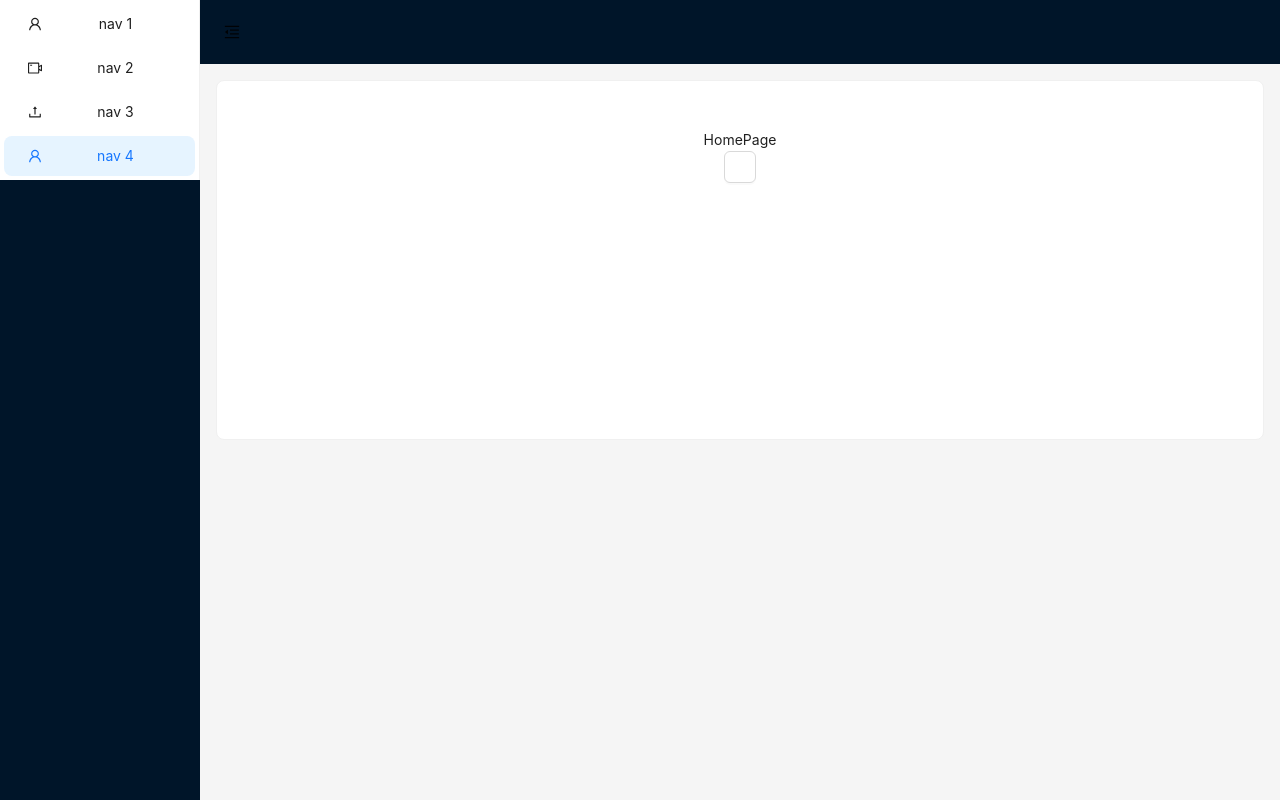
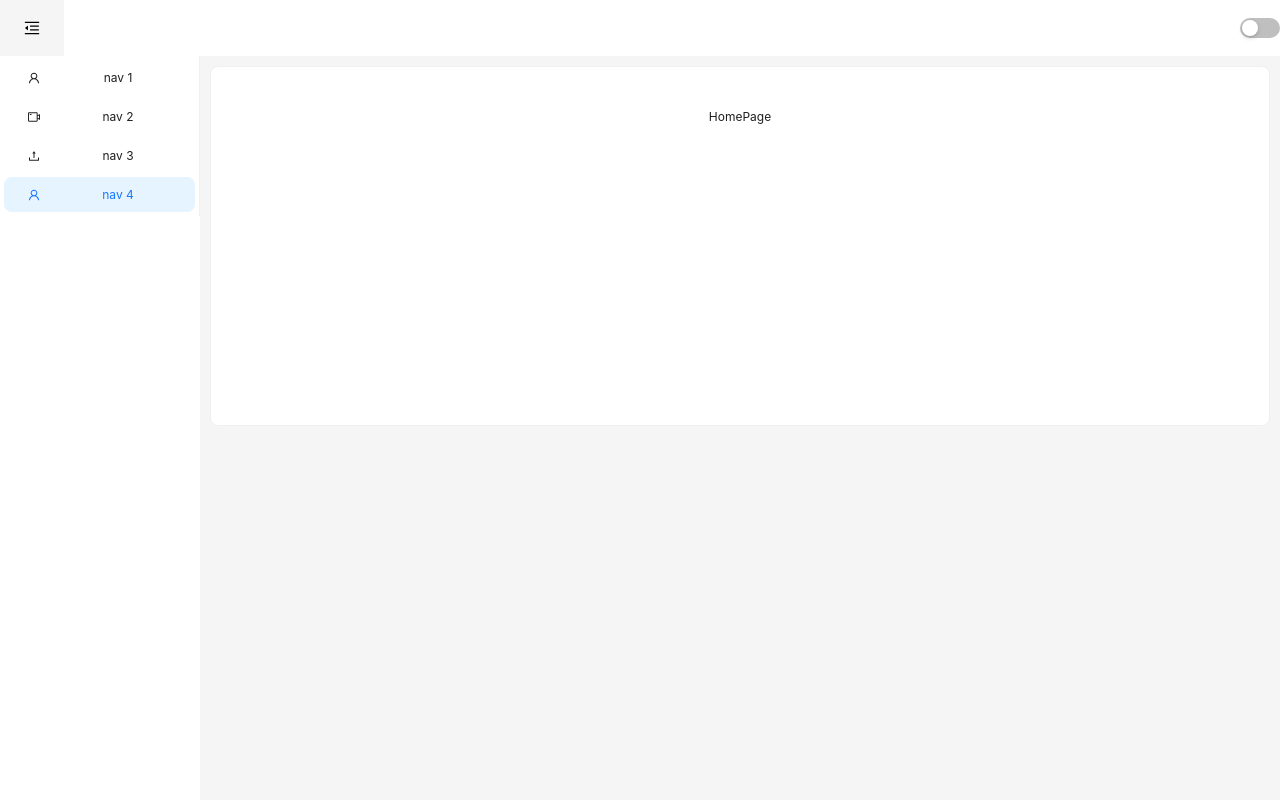
Before and after one commit to CaptKimz/document-management, a React (Vite) app: page / in a window 1280 px wide. Built offline with nearby package versions, Linux system fonts and the light colour scheme.

Commit message:
move theme provider to highest level

```diff
--- a/package.json
+++ b/package.json
@@ -14,7 +14,8 @@
     "less": "^4.2.0",
     "react": "^18.2.0",
     "react-dom": "^18.2.0",
-    "react-router-dom": "^6.22.0"
+    "react-router-dom": "^6.22.0",
+    "styled-components": "^6.1.8"
   },
   "devDependencies": {
     "@types/react": "^18.2.43",
--- a/src/App.tsx
+++ b/src/App.tsx
@@ -1,10 +1,10 @@
-import React, { useState, lazy, Suspense} from 'react';
+import React, { useState, lazy, Suspense } from 'react';
 
 import {
   UploadOutlined, UserOutlined, VideoCameraOutlined, MenuFoldOutlined,
   MenuUnfoldOutlined,
 } from '@ant-design/icons';
-import { Button, Card, Layout, Menu } from 'antd';
+import { Button, Layout, Menu, Card, Switch } from 'antd';
 import './App.css'
 const { Header, Content, Sider } = Layout;
 const items = [UserOutlined, VideoCameraOutlined, UploadOutlined, UserOutlined].map(
@@ -16,33 +16,19 @@ const items = [UserOutlined, VideoCameraOutlined, UploadOutlined, UserOutlined].
 );
 const Home = lazy(() => import('./pages/HomePage'));
 import { BrowserRouter, Routes, Route } from "react-router-dom";
-import { ThemeProvider } from './utils/context/ThemeProvider.tsx'
+import useTheme from './hooks/useTheme.tsx';
+
 const App: React.FC = () => {
   const [collapsed, setCollapsed] = useState(false);
   const [hideButton, setHideButton] = useState(false);
-
+  const { setThemeConfig } = useTheme();
   return (
     <BrowserRouter>
-      <ThemeProvider >
-
       <Suspense fallback={<div>Loading...</div>}>
         <Layout style={{ height: '100vh' }}>
-              <Sider
-                collapsed={collapsed}
-                breakpoint="lg"
-                collapsedWidth="0"
-                onBreakpoint={(broken) => {
-                  setHideButton(!broken)
-                }}
-                onCollapse={() => {
-                  setCollapsed((data) => !data)
-                }}
-              >
-                <Menu mode="inline" defaultSelectedKeys={['4']} items={items} />
-              </Sider>
-              <Layout>
           <Header style={{ padding: 0, display: "flex", alignItems: "center" }} >
-                  {hideButton ? <Button
+            <div>
+              {<Button
                 type="text"
                 icon={collapsed ? <MenuUnfoldOutlined /> : <MenuFoldOutlined />}
                 onClick={() => setCollapsed(!collapsed)}
@@ -51,9 +37,42 @@ const App: React.FC = () => {
                   width: 64,
                   height: 64,
                 }}
-                  /> : []}
+              />}
+            </div>
+            <div style={{
+              width: "100%",
+              display: "flex", alignItems: "center", justifyContent: "flex-end"
+            }}>
+              <Switch onChange={() => setThemeConfig((prev) => ({ ...prev, theme: prev.theme === "light" ? "dark" : "light" }))} />
+            </div>
           </Header>
-                <Content style={{ margin: '16px 16px 0' }}>
+          <Layout>
+            <Sider
+              collapsed={collapsed}
+              trigger={null}
+              // trigger={<Button
+              //   type="text"
+              //   icon={collapsed ? <MenuUnfoldOutlined /> : <MenuFoldOutlined />}
+              //   onClick={() => setCollapsed(!collapsed)}
+              //   style={{
+              //     fontSize: '16px',
+              //     width: 60,
+              //     height: 60,
+              //     minWidth:60
+              //   }}
+              // />}
+              breakpoint="lg"
+              collapsedWidth="0"
+              // onBreakpoint={(broken) => {
+              //   setHideButton(!broken)
+              // }}
+              onCollapse={() => {
+                setCollapsed((data) => !data)
+              }}
+            >
+              <Menu mode="inline" defaultSelectedKeys={['4']} items={items} />
+            </Sider>
+            <Content style={{ margin: '10px 10px 0' }}>
               <Card
                 style={{
                   padding: 24,
@@ -68,9 +87,7 @@ const App: React.FC = () => {
           </Layout>
         </Layout>
       </Suspense>
-      </ThemeProvider>
     </BrowserRouter>
-
   );
 };
 
--- a/src/components/theme/themConfig.tsx
+++ b/src/components/theme/themConfig.tsx
@@ -1,22 +1,47 @@
 import type { ThemeConfig } from 'antd';
 import { theme } from 'antd';
+const { darkAlgorithm, compactAlgorithm } = theme;
+
+type Token=ThemeConfig["token"]
+
+const darkFunc=(token:Token)=>{
   const darkConfig: ThemeConfig = {
-  algorithm: theme.darkAlgorithm,
+    algorithm: [darkAlgorithm,compactAlgorithm],
     token: {
+      ...token
     },
   };
+  return darkConfig
+}
 
+
+const lightFunc=(token:Token)=>{
   const lightConfig: ThemeConfig = {
-  algorithm: theme.defaultAlgorithm,
+    algorithm: [compactAlgorithm],
     token: {
+      ...token
     },
+    components:{
+      Layout:{
+        siderBg:"white",
+        headerBg:"white",
+        colorIcon:"black"
+      },
+      Button:{
+        colorText:"black"
+      }
+    }
+
   };
 
-export const configAll = (theme: string) => {
+  return lightConfig
+}
+
+export const configAll = (theme: string,token?:Token) => {
   switch (theme) {
     case "dark":
-      return darkConfig
+      return darkFunc(token)
     default:
-      return lightConfig
+      return lightFunc(token)
   }
 }
--- a/src/main.tsx
+++ b/src/main.tsx
@@ -2,9 +2,12 @@ import React from 'react'
 import ReactDOM from 'react-dom/client'
 import App from './App.tsx'
 import './index.css'
+import { ThemeProvider } from './utils/context/ThemeProvider.tsx'
 
 ReactDOM.createRoot(document.getElementById('root')!).render(
   <React.StrictMode>
-         <App />
+    <ThemeProvider >
+      <App />
+    </ThemeProvider>
   </React.StrictMode>,
 )
--- a/src/pages/HomePage.tsx
+++ b/src/pages/HomePage.tsx
@@ -1,13 +1,9 @@
-import { Button, Typography } from "antd";
-import useTheme from "../hooks/useTheme";
-
+import { Typography } from "antd";
 
 export default function HomePage(){
-  const { setThemeConfig,themeConfig } = useTheme();
   return (
     <>
     <Typography>HomePage</Typography>
-    <Button onClick={()=>setThemeConfig((prev)=>({...prev,theme:prev.theme==="light"?"dark":"light"}))}></Button>
     </>
   )
 }
--- a/src/utils/context/ThemeProvider.tsx
+++ b/src/utils/context/ThemeProvider.tsx
@@ -1,10 +1,13 @@
+import type { ThemeConfig } from 'antd';
 import { ConfigProvider } from "antd";
 import React, { createContext, useState, ReactNode, Dispatch, SetStateAction } from "react";
 import { configAll } from "../../components/theme/themConfig"
+type Token=ThemeConfig["token"]
 // Define the shape of the auth object
 type Theme = {
   theme: string;
   fontSize?: string
+  token:Token
   // You can add other properties as needed
 };
 
@@ -27,6 +30,7 @@ const themeData = getItemFromLocalStorage("themeData")
 const initialTheme: Theme = {
   theme: themeData?.theme || "light",
   fontSize: themeData?.fontSize || "",
+  token: themeData?.token || null,
 };
 
 // Create the AuthContext
@@ -44,7 +48,7 @@ const ThemeProvider: React.FC<ThemeProviderProps> = ({ children }) => {
   const [themeConfig, setThemeConfig] = useState<Theme>(initialTheme);
   return (
     <ThemeContext.Provider value={{ themeConfig, setThemeConfig }}>
-      <ConfigProvider theme={configAll(themeConfig.theme)}>
+      <ConfigProvider theme={configAll(themeConfig.theme,themeConfig.token)}>
         {children}
       </ConfigProvider>
     </ThemeContext.Provider>
```
Also changed, not shown: 2 other files (tests, documents, lock files or other folders). Lines whose indentation alone changed are shown as unchanged.
